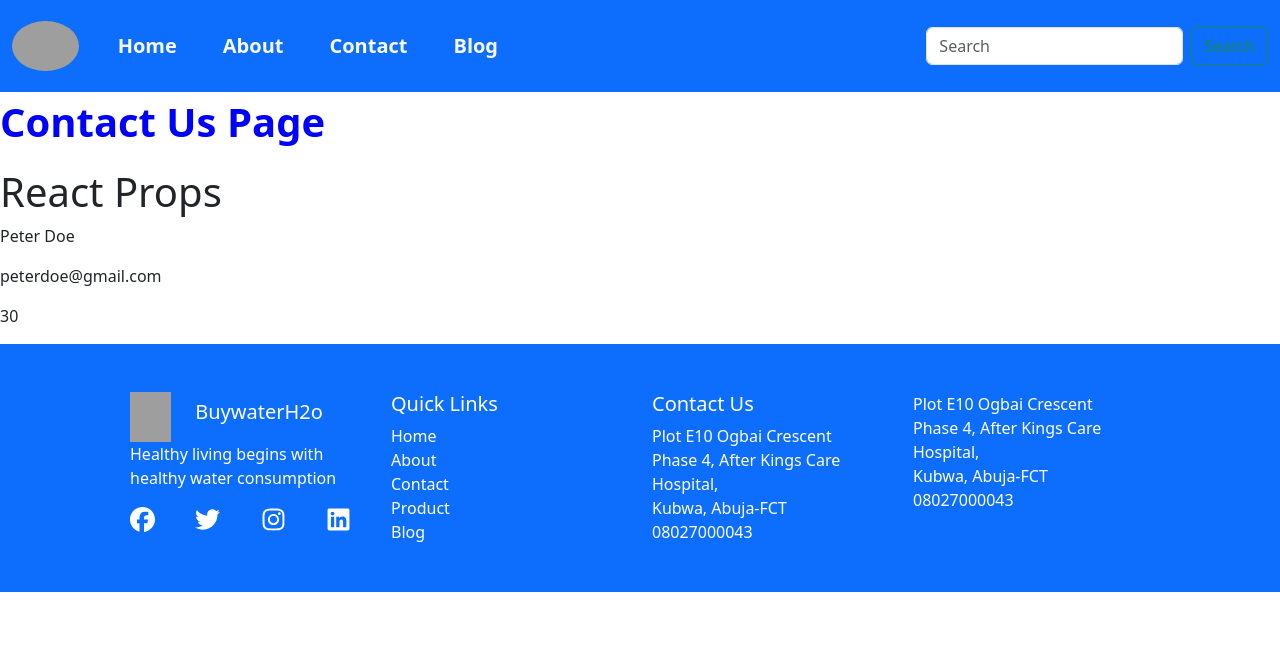
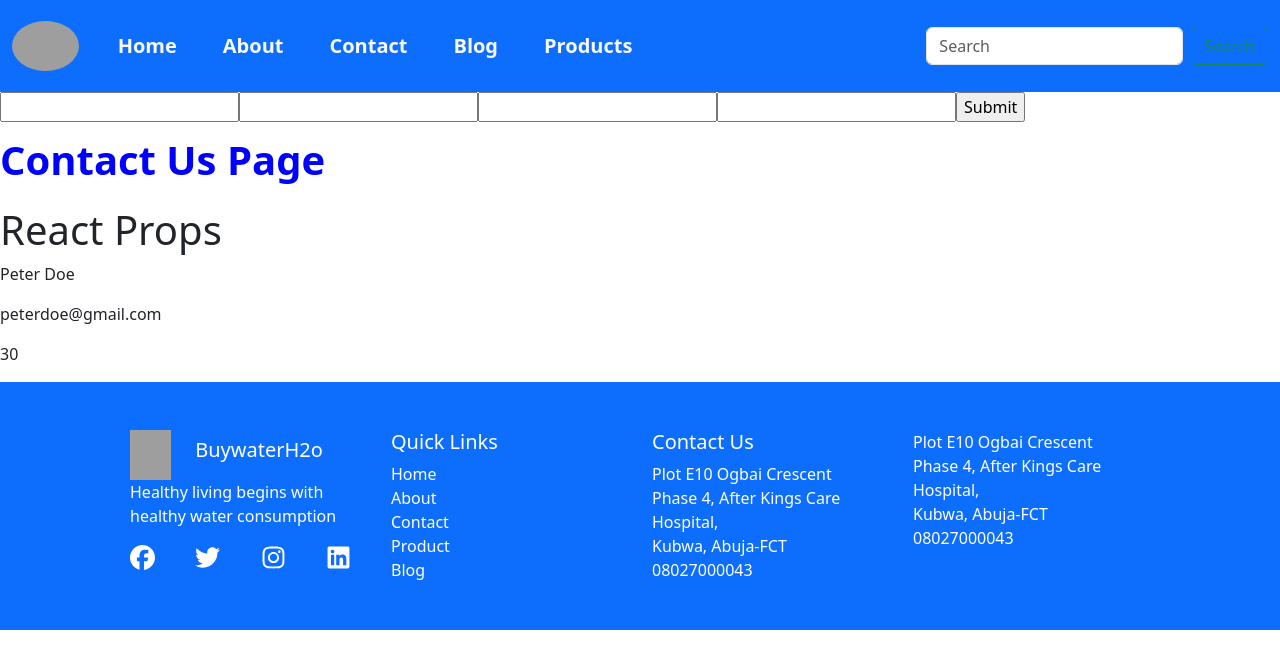
Before and after one commit to Sirwin2win/react-app, a React (Vite) app: page /contact in a window 1280 px wide. Shown: the top 668 px of the page. Built offline with nearby package versions, Linux system fonts and the light colour scheme; grey boxes are pictures that could not be loaded.

Commit message:
useEffect hook and react form

```diff
--- a/src/App.jsx
+++ b/src/App.jsx
@@ -7,6 +7,8 @@ import Contact from './pages/Contact'
 import Products from './pages/Products'
 import 'bootstrap/dist/css/bootstrap.min.css'
 import Blog from './pages/Blog'
+import RealProductPage from './pages/RealProductPage'
+import ProdDetail from './components/ProdDetail'
 
 const App = () => {
   return (
@@ -16,8 +18,10 @@ const App = () => {
       <Route index element={<Home name="Mary Doe" />} />
       <Route path={'/about'} element={<About />} />
       <Route path={'/contact'} element={<Contact />} />
-      <Route path={'/product'} element={<Products />} />
+      {/* <Route path={'/product'} element={<Products />} /> */}
       <Route path={'/blog'} element={<Blog />} />
+      <Route path='/product' element={<RealProductPage />} />
+      <Route path='/product/:id' element={<ProdDetail />} />
       </Route>
     </Routes>
     </BrowserRouter>
--- /dev/null
+++ b/src/components/Form.jsx
@@ -0,0 +1,24 @@
+import {useState} from 'react'
+
+const Form = () => {
+const [name, setName] = useState('')
+const handleChange = function(e){
+    setName(e.target.value)
+    // console.log(e.target.type)
+}
+const handleSubmit = function(e){
+    e.preventDefault()
+    alert(name)
+}
+  return (
+    <div>
+      <form onSubmit={handleSubmit}>
+        <input type='text' value={name} onChange={handleChange}/>
+        <input type='submit'  />
+      </form>
+      <h1>{name}</h1>
+    </div>
+  )
+}
+
+export default Form
--- a/src/components/Header.jsx
+++ b/src/components/Header.jsx
@@ -42,6 +42,9 @@ const Header = () => {
         <li className="nav-item">
           <Link style={myStyle} to={'/blog'} className="nav-link text-light" >Blog</Link>
         </li>
+        <li className="nav-item">
+          <Link style={myStyle} to={'/product'} className="nav-link text-light" >Products</Link>
+        </li>
       </ul>
       <form className="d-flex" role="search">
         <input className="form-control me-2" type="search" placeholder="Search" aria-label="Search"/>
--- /dev/null
+++ b/src/components/MultipleForm.jsx
@@ -0,0 +1,39 @@
+import React,{useState} from 'react'
+
+const MultipleForm = () => {
+    const [data, setData] = useState({
+        name:'',
+        email:'',
+        phone:'',
+        password:''
+    })
+    const handleChange = function(e){
+        const name = e.target.name
+        const value = e.target.value
+        setData((prevData)=>{
+            return {...prevData,[name]:value}
+    })
+    }
+const handleSubmit = function(e){
+    e.preventDefault()
+    console.log(data)
+}
+
+  return (
+    <div>
+      <form>
+        <input type='text' value={data.name} name='name' onChange={handleChange} />
+        <input type='text' value={data.email} name='email' onChange={handleChange} />
+        <input type='text' value={data.phone} name='phone' onChange={handleChange} />
+        <input type='password' value={data.password} name='password' onChange={handleChange} />
+        <input type='submit' onClick={handleSubmit} />
+      </form>
+      <h1>{data.name}</h1>
+      <h1>{data.email}</h1>
+      <h1>{data.phone}</h1>
+      <h1>{data.password}</h1>
+    </div>
+  )
+}
+
+export default MultipleForm
--- /dev/null
+++ b/src/components/Prod.jsx
@@ -0,0 +1,39 @@
+import {useEffect, useState} from 'react'
+import { Link } from 'react-router-dom'
+
+const Prod = () => {
+    /*
+useEffect hook is used for handling any side effect action within the react
+application. Side effects like making interactions with things that are
+not part of the application e.g external Api calls, etc
+    */
+   const [products, setProducts] = useState([])
+
+   useEffect(()=>{
+    fetch('https://fakestoreapi.com/products')
+    .then(res=>res.json())
+    .then(json=>setProducts(json))
+   },[])
+
+  return (
+    <div className='container'>
+      <h5 className='text-center mt-5 text-primary'>New Arrivals</h5>
+      <div className="row my-5">
+        {products.map((product)=>(
+          <div className='col-sm-4' key={product.id}>
+            <div class="card" style={{width: "18rem"}}>
+  <img src={product.image} class="card-img-top" alt="..." />
+  <div class="card-body">
+    <h5 class="card-title">{product.title}</h5>
+    {/* <p class="card-text">Some quick example text to build on the card title and make up the bulk of the card’s content.</p> */}
+    <Link to={`/product/${product.id}`} class="btn btn-primary">Go somewhere</Link>
+  </div>
+</div>
+          </div>
+        ))}
+      </div>
+    </div>
+  )
+}
+
+export default Prod
--- /dev/null
+++ b/src/components/ProdDetail.jsx
@@ -0,0 +1,44 @@
+import React,{useState, useEffect} from 'react'
+import { useParams } from 'react-router-dom'
+import { FaEye , FaStar } from "react-icons/fa";
+
+
+const ProdDetail = () => {
+    const {id} = useParams()
+    const [product, setProduct] = useState(0)
+
+    useEffect(()=>{
+        fetch(`https://fakestoreapi.com/products/${id}`)
+        .then(res=>res.json())
+        .then(json=>setProduct(json))
+    },[])
+    console.log(product)
+    if(!product){
+        return <h1>No products found</h1>
+    }
+  return (
+    <div>
+     <div class="card mb-3" style={{maxWidth: '540px'}}>
+  <div class="row g-0">
+    <div class="col-md-4">
+      <img src={product.image} class="img-fluid rounded-start" alt="..." />
+    </div>
+    <div class="col-md-8">
+      <div class="card-body">
+        <h5 class="card-title">{product.title}</h5>
+        <p class="card-text">{product.description}</p>
+        <div className="row">
+            <div className="col-sm-4">${product.price}</div>
+            <div className="col-sm-4"><FaStar className='text-warning' />:{product.rating.rate}</div>
+            <div className="col-sm-4"><FaEye />:{product.rating.count}</div>
+        </div>
+        <p class="card-text"><small class="text-body-secondary">Last updated 3 mins ago</small></p>
+      </div>
+    </div>
+  </div>
+</div>
+    </div>
+  )
+}
+
+export default ProdDetail
--- a/src/components/Tables.jsx
+++ b/src/components/Tables.jsx
@@ -28,8 +28,28 @@ car.year
         favColor:''
     })
 
+    const [car, setCar] = useState({
+      name:"Toyota",
+      year:2025
+    })
+
+    const changeName = function(){
+      setCar((prevCar)=>{
+        return {...prevCar, name:"Hunda"}
+      })
+    }
+    const changeYear = function(){
+      setCar((prevCar)=>{
+        return {...prevCar, year:2026}
+      })
+    }
+
   return (
     <div className='container'>
+      <h1>{car.name}</h1>
+      <h1>{car.year}</h1>
+      <button onClick={changeName}>Change Car Name</button>
+      <button onClick={changeYear}>Change Car Year</button>
         <h1 style={{color:colo}}>{colo}</h1>
         <h1 style={{color:colo}}>{name}</h1>
         <h1 style={{color:colo}}>{stud.matNo}</h1>
--- a/src/pages/Contact.jsx
+++ b/src/pages/Contact.jsx
@@ -1,5 +1,7 @@
 import React from 'react'
 import Properties from '../components/Properties'
+import Form from '../components/Form'
+import MultipleForm from '../components/MultipleForm'
 
 const Contact = () => {
     const styles = {
@@ -10,6 +12,8 @@ const Contact = () => {
     }
   return (
     <div>
+      {/* <Form /> */}
+      <MultipleForm />
         <p style={styles}>Contact Us Page</p>
         <Properties name="Peter Doe" email="peterdoe@gmail.com" age={30} />
     </div>
--- /dev/null
+++ b/src/pages/RealProductPage.jsx
@@ -0,0 +1,12 @@
+import React from 'react'
+import Prod from '../components/Prod'
+
+const RealProductPage = () => {
+  return (
+    <div>
+      <Prod />
+    </div>
+  )
+}
+
+export default RealProductPage
```
